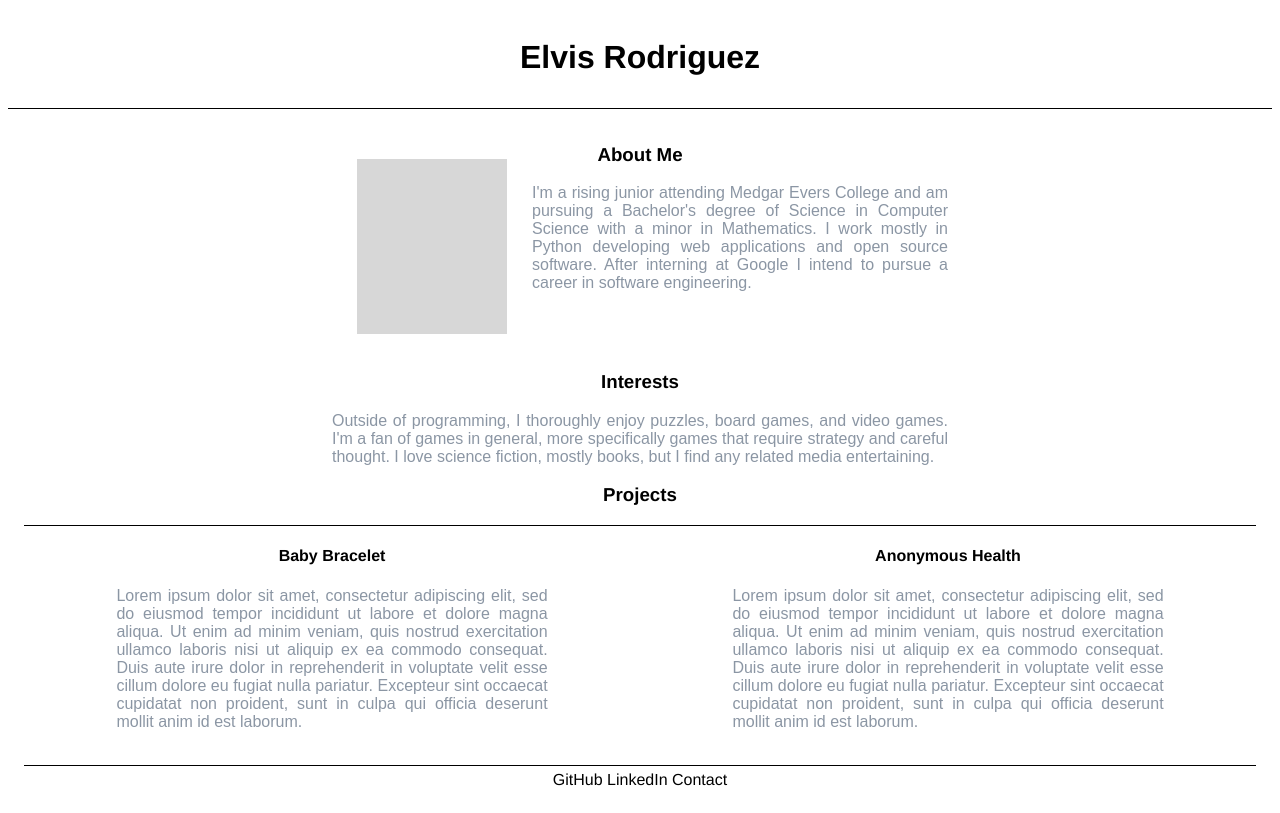
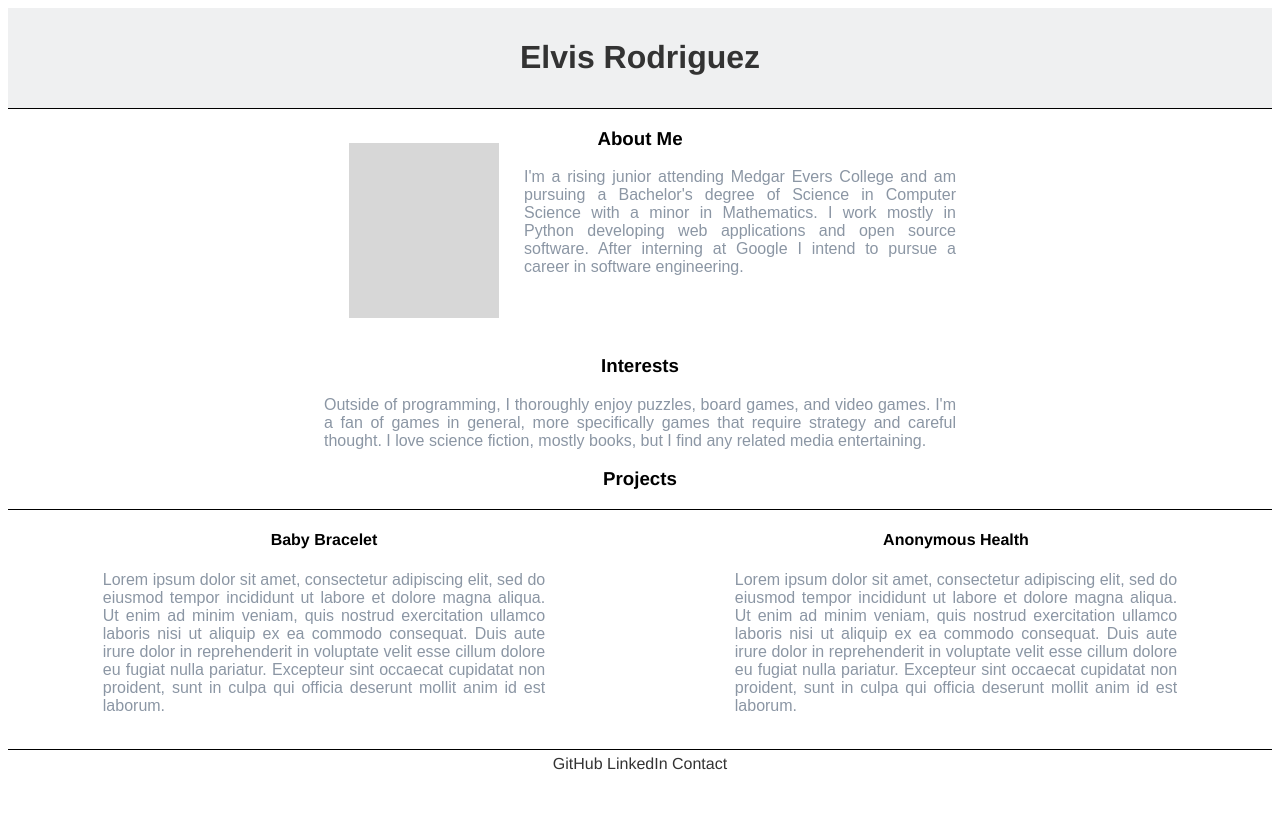
Before and after one commit to ElvisRodriguez/ElvisRodriguez.github.io, a plain HTML site: page index.html in a window 1280 px wide. Drawn offline with Linux system fonts and the light colour scheme; grey boxes are pictures that could not be loaded.

Commit message:
organized html and css files.

```diff
--- a/stylesheet.css
+++ b/stylesheet.css
@@ -1,17 +1,21 @@
 a {
+  color: inherit;
   text-decoration: none;
-  color: inherit;
 }
 
 a:hover {
   color: rgb(26, 170, 237);
 }
 
+html {
+  padding: none;
+}
+
 footer {
+  color: rgb(51, 51, 51);
   display: block;
+  padding-top: 5px;
   text-align: center;
-  color: rgb(0,0,0);
-  padding-top: 5px;
 }
 
 .about_me_wrap {
@@ -21,21 +25,15 @@ footer {
   padding-right: 25%;
 }
 
-.interests_wrap {
-  padding-left: 25%;
-  padding-right: 25%;
-}
-
 .bracelet_wrap, .health_wrap {
   display: block;
+  float: left;
   margin: auto;
-  float: left;
+  overflow: hidden;
   width: 35%;
-  overflow: hidden;
 }
 
 .content {
-  padding: 16px;
   text-align: center;
 }
 
@@ -47,6 +45,11 @@ footer {
 
 .font {
   font-family: "Helvetica";
+}
+
+.interests_wrap {
+  padding-left: 25%;
+  padding-right: 25%;
 }
 
 .line {
@@ -72,18 +75,11 @@ footer {
 }
 
 .title_wrap {
+  background-color: rgb(239, 240, 241);
+  background-clip: border-box;
+  color: rgb(51, 51, 51);
   padding: 10px 16px;
-  color: rgb(0,0,0);
   text-align: center;
-}
-.sticky {
-  position: fixed;
-  top: 0;
-  width: 100%;
-}
-
-.sticky + .content {
-  padding-top: 102px;
 }
 
 @media only screen and (max-width: 1000px) {
@@ -95,8 +91,8 @@ footer {
 @media only screen and (max-width: 600px) {
   .bracelet_wrap, .health_wrap {
     display: block;
+    float: none;
     margin: auto;
-    float: none;
     width: 100%;
   }
 
```
Also changed, not shown: index.html (+6 -3 lines).
